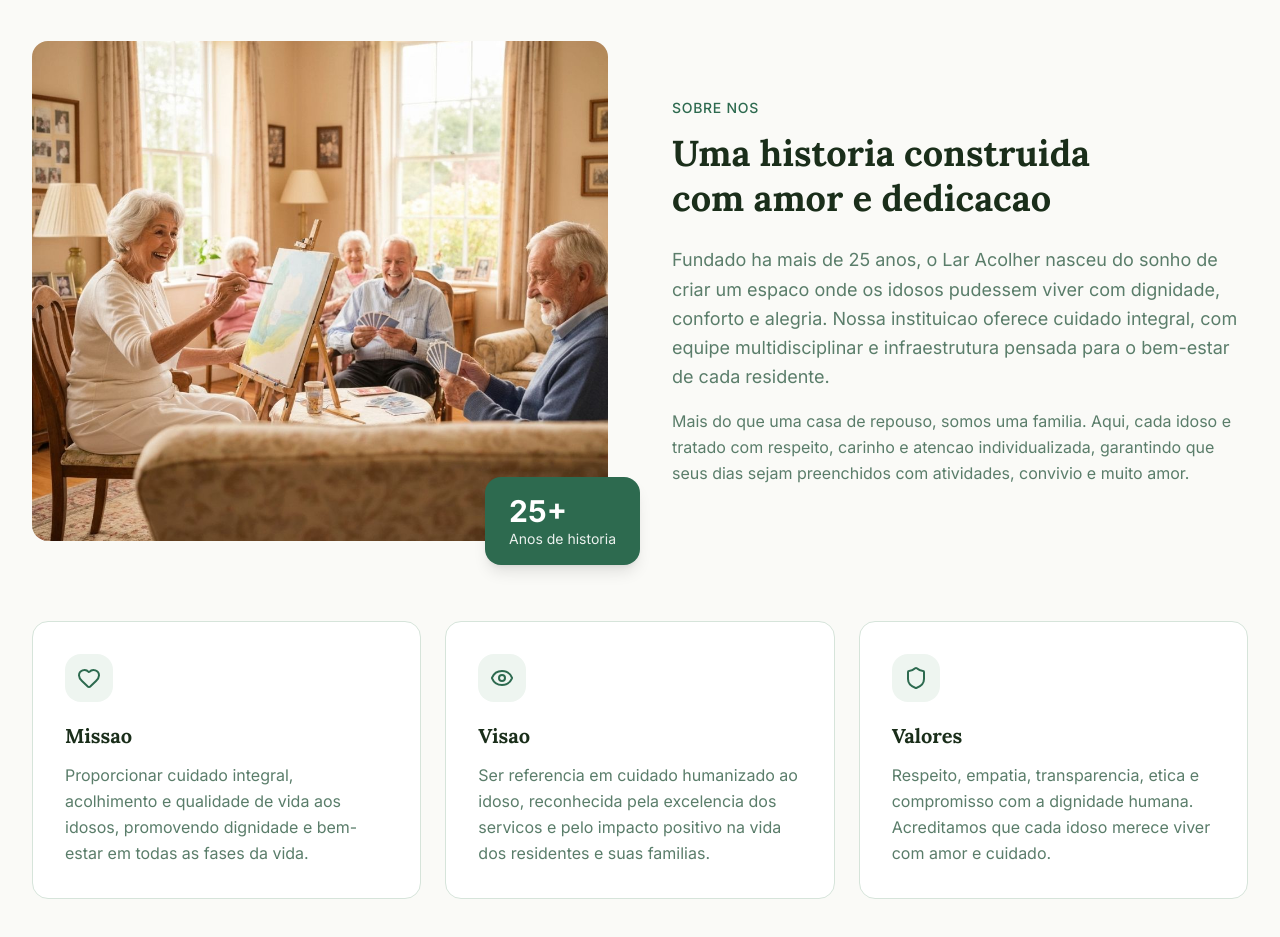
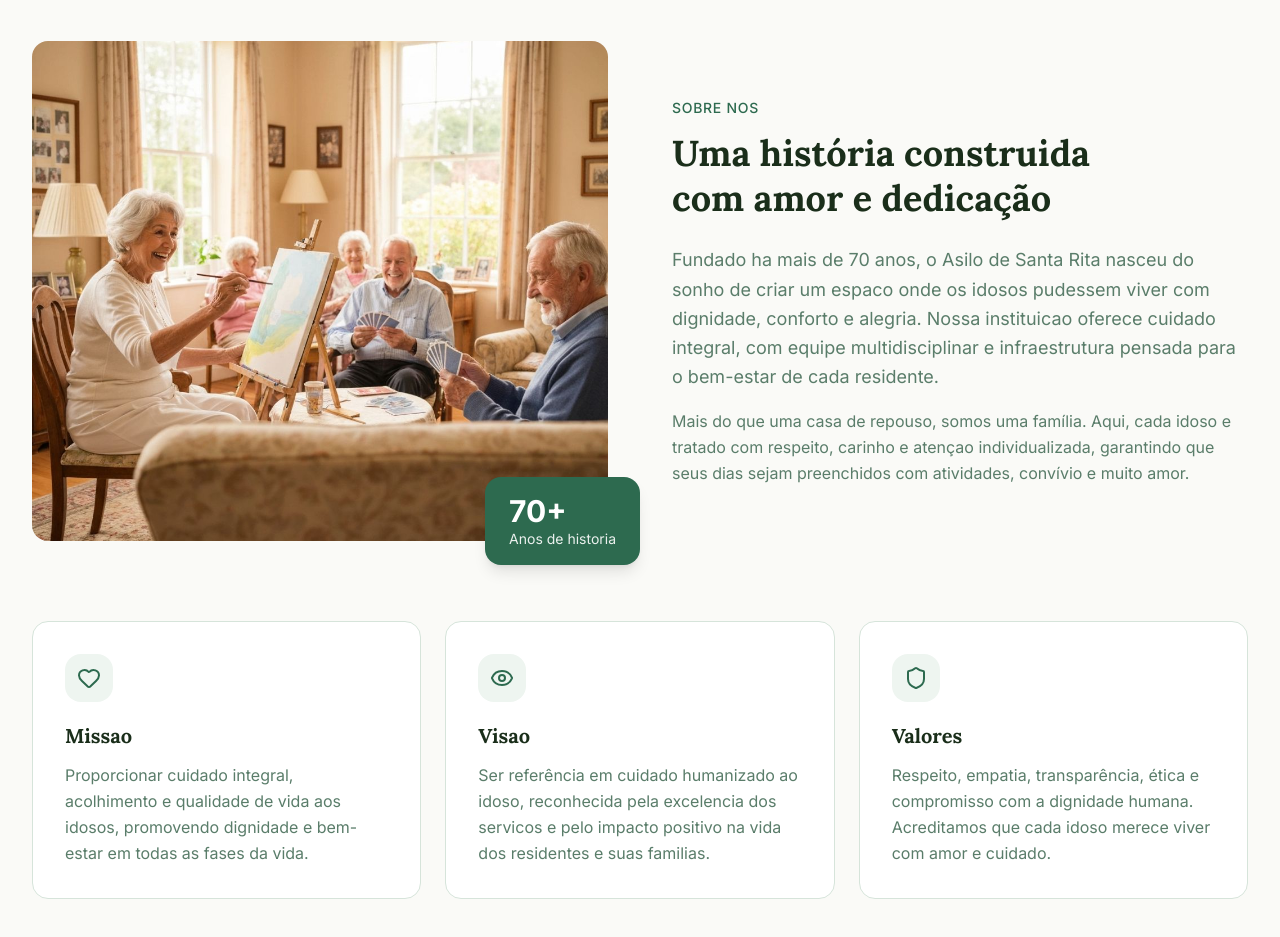
Before and after one commit to LucasCRezende/SiteAsiloSrs, a Next.js app: page / in a window 1280 px wide. Shown: the part 800-1737 px from the top of the page. Built offline with nearby package versions, Linux system fonts and the light colour scheme.

Commit message:
Update about.tsx

```diff
--- a/components/about.tsx
+++ b/components/about.tsx
@@ -12,13 +12,13 @@ const values = [
     icon: Eye,
     title: "Visao",
     description:
-      "Ser referencia em cuidado humanizado ao idoso, reconhecida pela excelencia dos servicos e pelo impacto positivo na vida dos residentes e suas familias.",
+      "Ser referência em cuidado humanizado ao idoso, reconhecida pela excelencia dos servicos e pelo impacto positivo na vida dos residentes e suas familias.",
   },
   {
     icon: Shield,
     title: "Valores",
     description:
-      "Respeito, empatia, transparencia, etica e compromisso com a dignidade humana. Acreditamos que cada idoso merece viver com amor e cuidado.",
+      "Respeito, empatia, transparência, ética e compromisso com a dignidade humana. Acreditamos que cada idoso merece viver com amor e cuidado.",
   },
 ]
 
@@ -38,7 +38,7 @@ export function About() {
               />
             </div>
             <div className="absolute -bottom-6 -right-4 lg:-right-8 bg-primary text-primary-foreground px-6 py-4 rounded-xl shadow-lg">
-              <p className="text-3xl font-bold">25+</p>
+              <p className="text-3xl font-bold">70+</p>
               <p className="text-sm opacity-90">Anos de historia</p>
             </div>
           </div>
@@ -48,19 +48,20 @@ export function About() {
               Sobre Nos
             </span>
             <h2 className="mt-3 text-3xl sm:text-4xl font-bold text-foreground leading-tight text-balance">
-              Uma historia construida com amor e dedicacao
+              Uma história construida com amor e dedicação
             </h2>
             <p className="mt-6 text-muted-foreground leading-relaxed text-lg">
-              Fundado ha mais de 25 anos, o Lar Acolher nasceu do sonho de criar
+              Fundado ha mais de 70 anos, o Asilo de Santa Rita nasceu do sonho de criar
               um espaco onde os idosos pudessem viver com dignidade, conforto e
-              alegria. Nossa instituicao oferece cuidado integral, com equipe
+              alegria.
+              Nossa instituicao oferece cuidado integral, com equipe
               multidisciplinar e infraestrutura pensada para o bem-estar de cada
               residente.
             </p>
             <p className="mt-4 text-muted-foreground leading-relaxed">
-              Mais do que uma casa de repouso, somos uma familia. Aqui, cada
-              idoso e tratado com respeito, carinho e atencao individualizada,
-              garantindo que seus dias sejam preenchidos com atividades, convivio
+              Mais do que uma casa de repouso, somos uma família. Aqui, cada
+              idoso e tratado com respeito, carinho e atençao individualizada,
+              garantindo que seus dias sejam preenchidos com atividades, convívio
               e muito amor.
             </p>
           </div>
```
